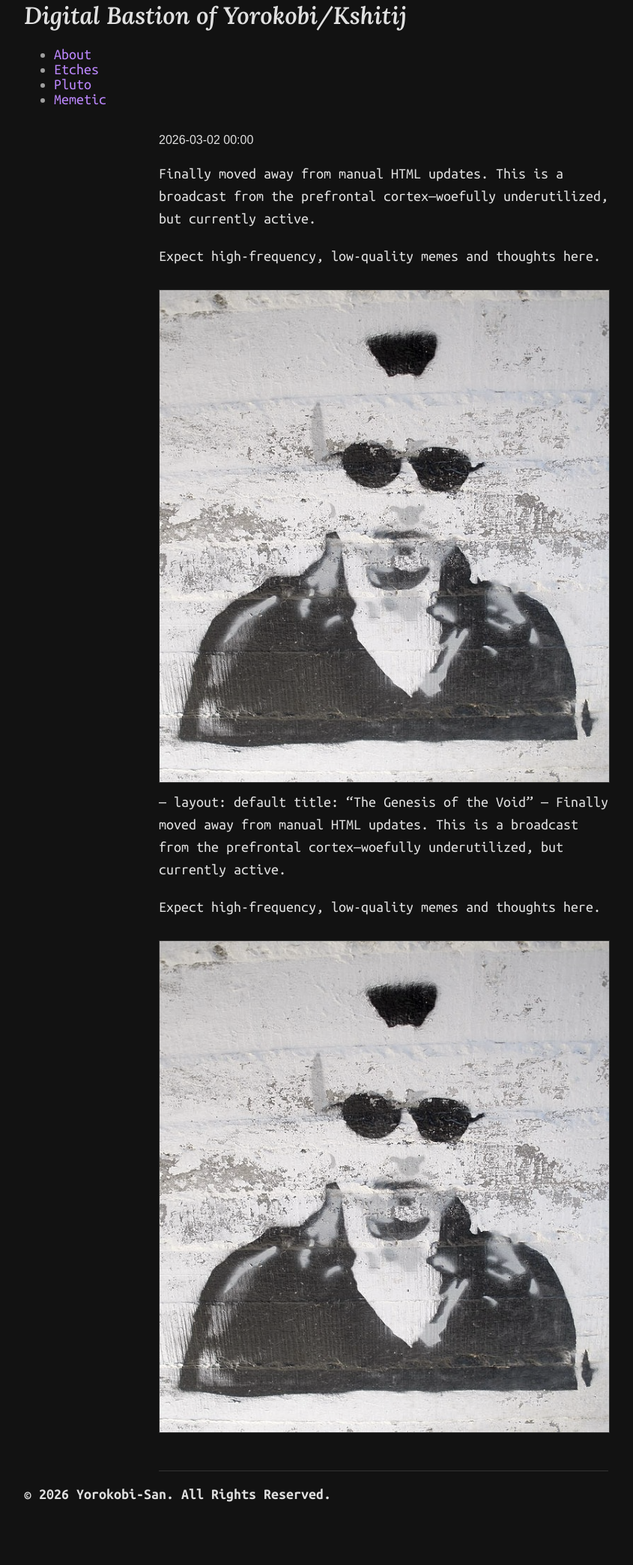
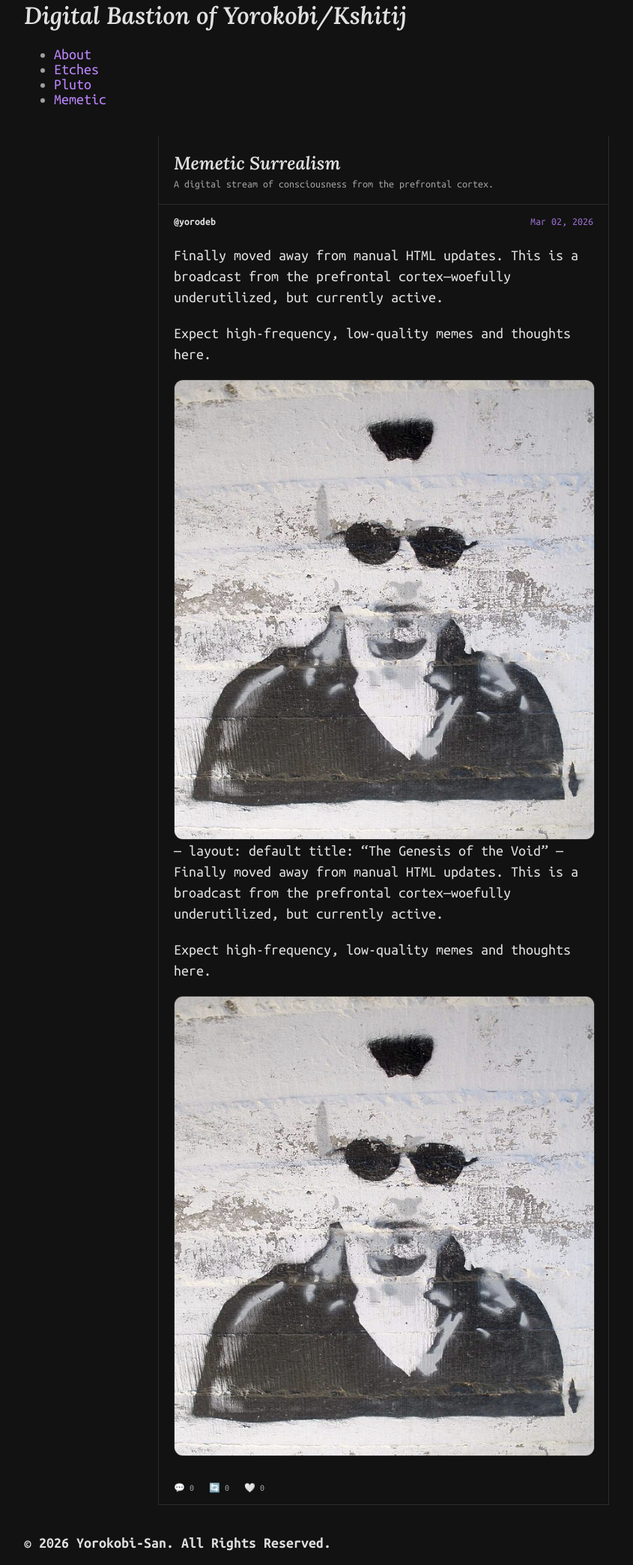
Before and after one commit to yorodeb/yorodeb.github.io, a Jekyll site: the page built from memetic.html, in a window 1280 px wide. Shown: the whole page at 75% size, without its empty margins (128-973 px from the left). Built offline with Jekyll 4.4.1, drawn with Linux system fonts in a browser that asks for light colours; before the commit the page ends 2022 px from its top, so only the background shows below that.

Commit message:
New Feed

```diff
--- a/memetic.html
+++ b/memetic.html
@@ -4,14 +4,37 @@ title: Memetic Surrealism
 ---
 
 <div class="feed-container">
+    <div style="padding: 20px; border-bottom: 1px solid var(--border-color);">
+        <h2 style="margin: 0;">Memetic Surrealism</h2>
+        <p style="font-size: 14px; color: var(--secondary-text); margin: 5px 0 0 0;">
+            A digital stream of consciousness from the prefrontal cortex.
+        </p>
+    </div>
+
     {% for post in site.posts %}
     <article class="post-bit">
         <div class="post-meta">
-            <span class="timestamp">{{ post.date | date: "%Y-%m-%d %H:%M" }}</span>
+            <span class="user-handle" style="font-weight: bold; color: var(--text-color);">
+                @yorodeb
+            </span>
+            <span class="timestamp">
+                {{ post.date | date: "%b %d, %Y" }}
+            </span>
         </div>
+
         <div class="post-content">
             {{ post.content }}
         </div>
+
+        <div class="post-actions" style="margin-top: 15px; font-family: 'Ubuntu Mono', monospace; font-size: 12px; color: var(--secondary-text); display: flex; gap: 20px;">
+            <span>💬 0</span>
+            <span>🔄 0</span>
+            <span>🤍 0</span>
+        </div>
     </article>
+    {% else %}
+    <div style="padding: 40px; text-align: center; font-family: 'Ubuntu Mono', monospace;">
+        <p>The void is currently silent. No shitposts found.</p>
+    </div>
     {% endfor %}
 </div>
--- a/style.css
+++ b/style.css
@@ -105,33 +105,75 @@ li{
 	padding: 20px;
 }
 
+/* --- MEMETIC SURREALISM: THE FEED --- */
+
 .feed-container {
-    max-width: 600px;
-    margin: 0 auto;
-}
-.post-bit {
-    border-bottom: 1px solid #333;
-    padding: 20px 0;
-    font-family: sans-serif;
-}
-.post-header .date {
-    color: #888;
-    font-size: 0.8rem;
-}
-.post-content {
-    margin-top: 10px;
-    line-height: 1.5;
+    max-width: 600px; /* Standard Twitter-style width */
+    margin: 40px auto;
+    border-left: 1px solid var(--border-color);
+    border-right: 1px solid var(--border-color);
+    background-color: var(--bg-color);
 }
 
+.post-bit {
+    padding: 15px 20px;
+    border-bottom: 1px solid var(--border-color);
+    display: flex;
+    flex-direction: column;
+    transition: background-color 0.2s ease;
+}
+
+.post-bit:hover {
+    background-color: #1a1a1a; /* Very subtle lift on hover */
+}
+
+/* Metadata / Date Area */
+.post-meta {
+    font-family: 'Ubuntu Mono', monospace;
+    font-size: 14px;
+    color: var(--secondary-text);
+    margin-bottom: 4px;
+    display: flex;
+    justify-content: space-between;
+}
+
+.post-meta .timestamp {
+    color: var(--accent-color);
+    opacity: 0.8;
+}
+
+/* Post Content Area */
+.post-content {
+    font-family: 'Ubuntu Mono', monospace;
+    font-size: 18px;
+    line-height: 1.4;
+    color: var(--text-color);
+    word-wrap: break-word;
+}
+
+/* Images in the feed - The "Twitter Card" look */
 .post-content img {
+    margin-top: 12px;
+    border-radius: 12px;
+    border: 1px solid var(--border-color);
     max-width: 100%;
     height: auto;
-    filter: grayscale(50%); /* Optional: Adds to the 'surreal' vibe */
-    margin: 10px 0;
-    border: 1px solid #333;
+    filter: grayscale(20%); /* Less intense than before */
+    display: block;
 }
 
+.post-content img:hover {
+    filter: grayscale(0%);
+}
+
+/* Links inside posts */
 .post-content a {
-    color: #00ff00; /* Neon green for links in the feed */
-    text-decoration: underline dotted;
+    color: var(--accent-color);
+    text-decoration: none;
+    border-bottom: 1px solid transparent;
 }
+
+.post-content a:hover {
+    border-bottom: 1px solid var(--accent-color);
+    text-decoration: none;
+}
```
